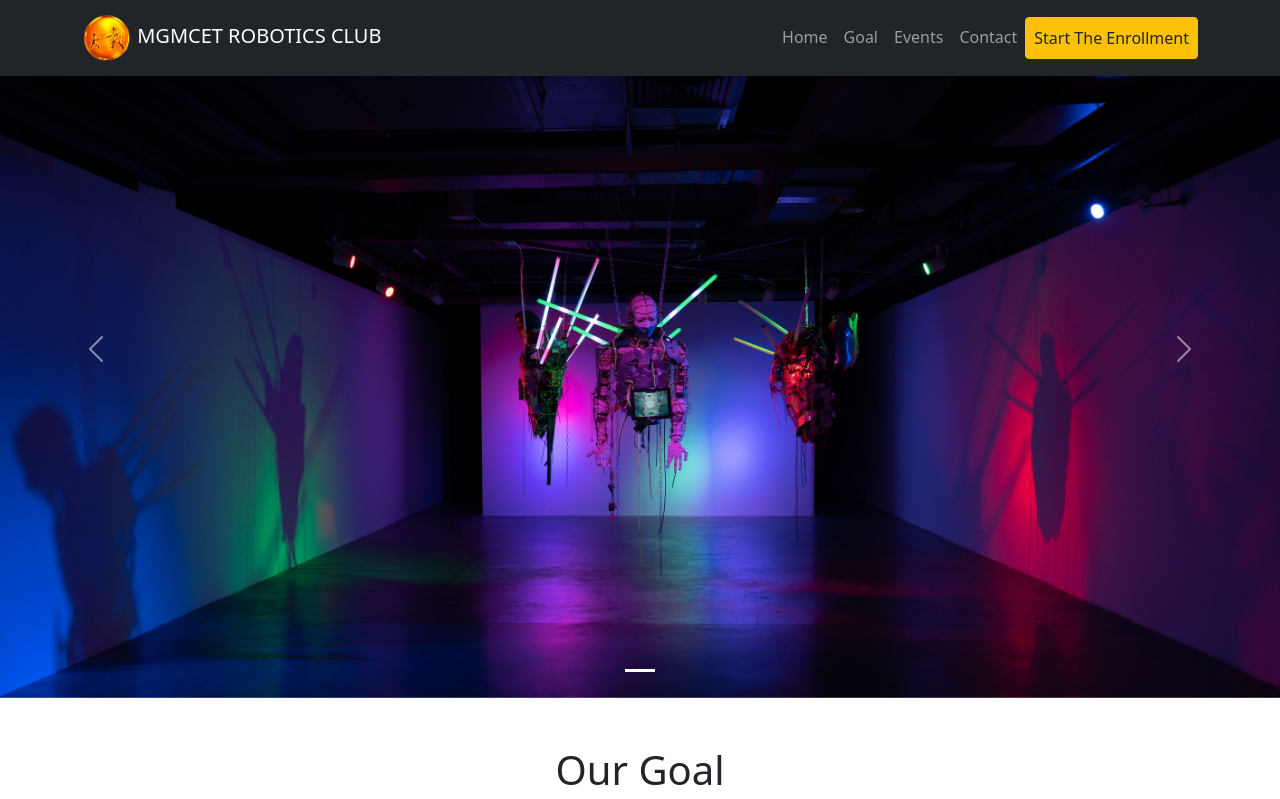
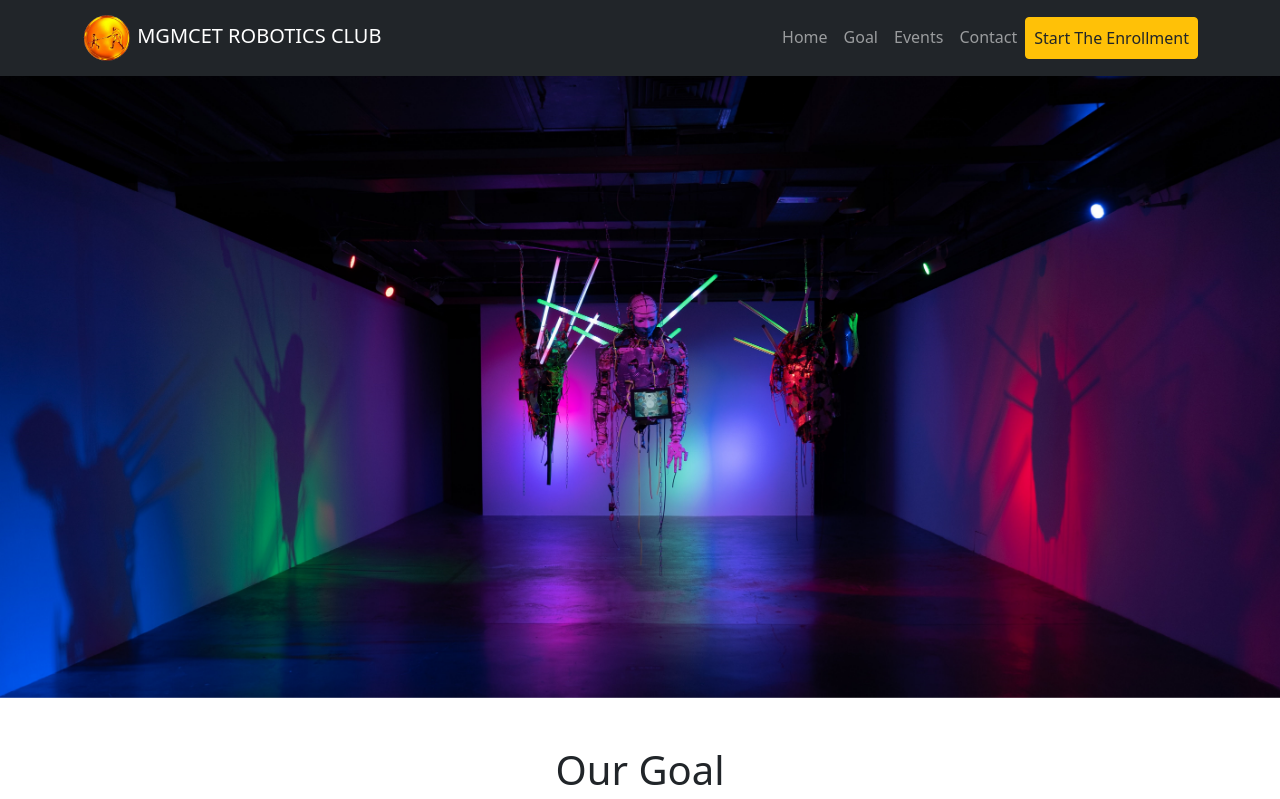
Before and after one commit to aaryannipane/robotic-club, a plain HTML site: page index.html in a window 1280 px wide. Shown: the top 799 px of the page. Drawn offline with nearby package versions, Linux system fonts and the light colour scheme.

```diff
--- a/index.html
+++ b/index.html
@@ -113,14 +113,14 @@
       data-bs-ride="carousel"
     >
       <div class="carousel-indicators">
-        <button
+<!--         <button
           type="button"
           data-bs-target="#carouselExampleCaptions"
           data-bs-slide-to="0"
           class="active"
           aria-current="true"
           aria-label="Slide 1"
-        ></button>
+        ></button> -->
         <!-- <button
           type="button"
           data-bs-target="#carouselExampleCaptions"
@@ -143,7 +143,7 @@
           </div> -->
         </div>
       </div>
-      <button
+<!--       <button
         class="carousel-control-prev"
         type="button"
         data-bs-target="#carouselExampleCaptions"
@@ -160,7 +160,7 @@
       >
         <span class="carousel-control-next-icon" aria-hidden="true"></span>
         <span class="visually-hidden">Next</span>
-      </button>
+      </button> -->
     </div>
 
     <!-- goal section  -->
```
